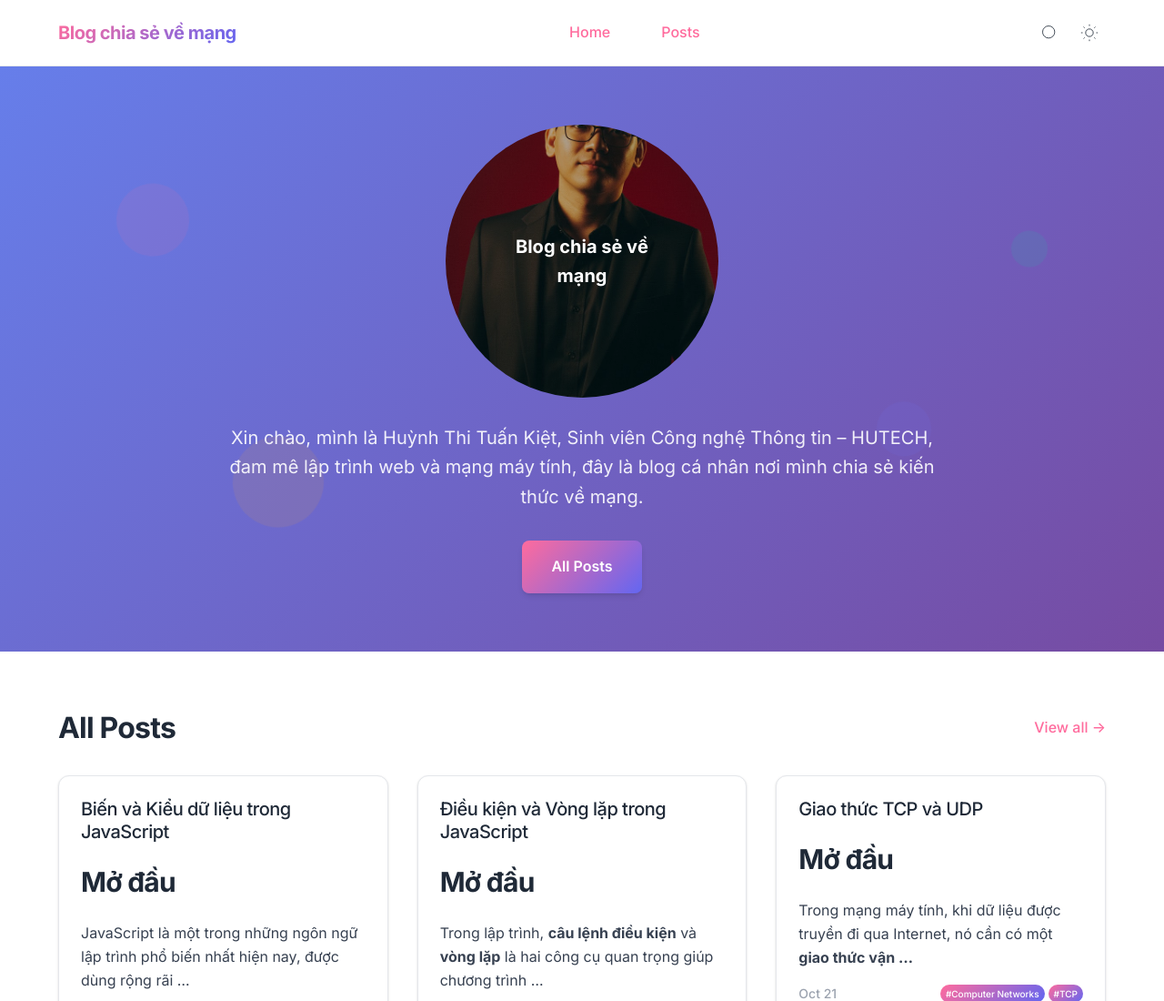
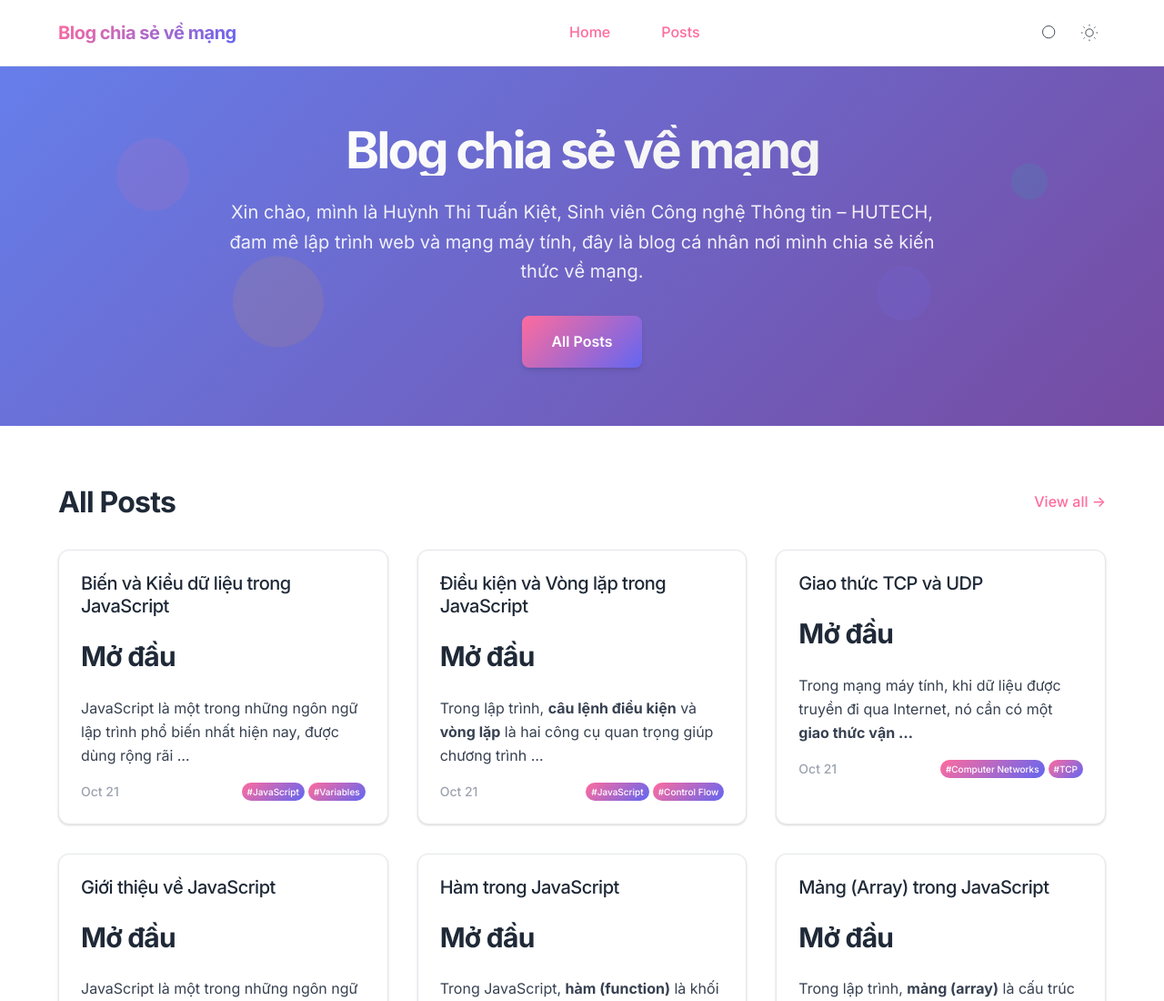
Before and after one commit to HTTK136/blog, a plain HTML site: page index.html in a window 1280 px wide. Shown: the top 1100 px of the page at 91% size. Drawn offline with Linux system fonts and the light colour scheme.

Commit message:
Update site

```diff
--- a/index.html
+++ b/index.html
@@ -87,19 +87,10 @@
         <main class="kawaii-main">
 
 <div class="kawaii-hero">
-    <div class="kawaii-hero-content"style="text-align: center;">
-
-
-  <div style="position: relative; display: inline-block; text-align: center; margin-bottom: 20px;">
-    <img src="/images/avatar.png"
-         alt="Avatar"
-         style="width: 300px; height: 300px; border-radius: 50%; object-fit: cover; filter: brightness(70%);">
-
-
-    <div style="position: absolute; top: 50%; left: 50%; transform: translate(-50%, -50%); color: white; font-size: 20px; font-weight: bold;">
-      Blog chia sẻ về mạng
-    </div>
-  </div>
+    <div class="kawaii-hero-content">
+        <h1 class="kawaii-hero-title">
+            Blog chia sẻ về mạng
+        </h1>
         <p class="kawaii-hero-subtitle">
             Xin chào, mình là Huỳnh Thi Tuấn Kiệt, Sinh viên Công nghệ Thông tin – HUTECH, đam mê lập trình web và mạng máy tính, đây là blog cá nhân nơi mình chia sẻ kiến thức về mạng.
         </p>
```
